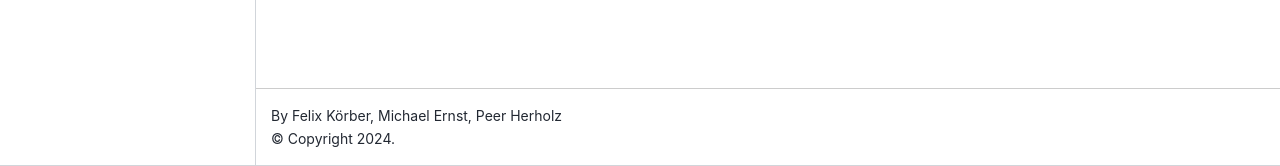
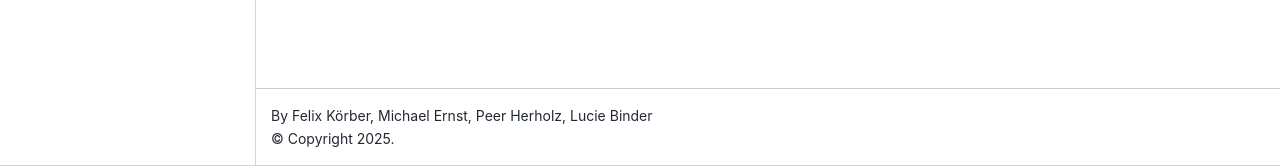
Before and after one commit to M-earnest/tutorial_jupyter_books, a Jupyter Book: the page built from README.md, in a window 1280 px wide. Shown: the part 734-900 px from the top of the page. Built offline with Jupyter Book 1.0.4 settings and Sphinx 7.4.7 and the Sphinx Book theme 1.1.4, drawn with Linux system fonts in a browser that asks for light colours; pages that are not in the unit, such as notebooks, are missing from menus.

Commit message:
Update _config.yml

```diff
--- a/_config.yml
+++ b/_config.yml
@@ -4,8 +4,8 @@
 # Users are expected to override these values in their own `_config.yml` file.
 # Learn more at https://jupyterbook.org/customize/config.html
 title                       : "Creating Educational Content with Jupyter Books"  # The title of the book. Will be placed in the left navbar.
-author                      : Felix Körber, Michael Ernst, Peer Herholz  # The author of the book
-copyright                   : "2024"  # Copyright year to be placed in the footer
+author                      : Felix Körber, Michael Ernst, Peer Herholz, Lucie Binder  # The author of the book
+copyright                   : "2025"  # Copyright year to be placed in the footer
 logo                        : "static/logo.png"  # A path to the book logo
 exclude_patterns            : []  # Patterns to skip when building the book. Can be glob-style (e.g. "*skip.ipynb")
 
@@ -37,9 +37,9 @@ launch_buttons:
 # Information about where the book exists on the web
 # See also https://jupyterbook.org/customize/config.html#add-a-link-to-your-repository
 repository:
-  url: https://github.com/DiLER-Digitell/Jupyter-Book  # Online location of your book
+  url: https://github.com/DiLER-Digitell/tutorial_jupyter_books  # Online location of your book
   path_to_book: docs  # Optional path to your book, relative to the repository root
-  branch: master  # Which branch of the repository should be used when creating links (optional)
+  branch: main  # Which branch of the repository should be used when creating links (optional)
 
 
 #######################################################################################
```
